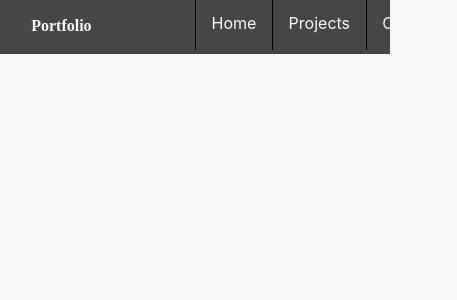
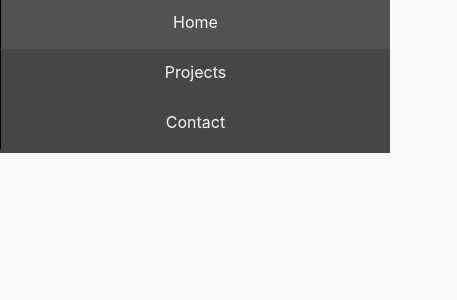
Before and after one commit to Teggoon/Personal-Portfolio, a React (Create React App) app: page /music in a window 390 px wide. Shown: the top 300 px of the page, 457 px wide, since content can reach past the window. Built offline with nearby package versions, Linux system fonts and the light colour scheme; a web font is replaced by a local one.

Commit message:
fixed navbar mobile view glitch

```diff
--- a/src/css/App.css
+++ b/src/css/App.css
@@ -624,7 +624,7 @@ body {
   .logo {
     display: none;
   }
-  .navbar-container {
+  .navbar-flex-container {
     margin-left: 0px;
     width: 100vw;
     flex-direction: column;
@@ -670,6 +670,7 @@ body {
   top: 20vh;
   height: 66vh;
   animation: fadeinsubtle 2s linear;
+  z-index: -1;
 }
 .animated-sprite {
   z-index: -1;
```
